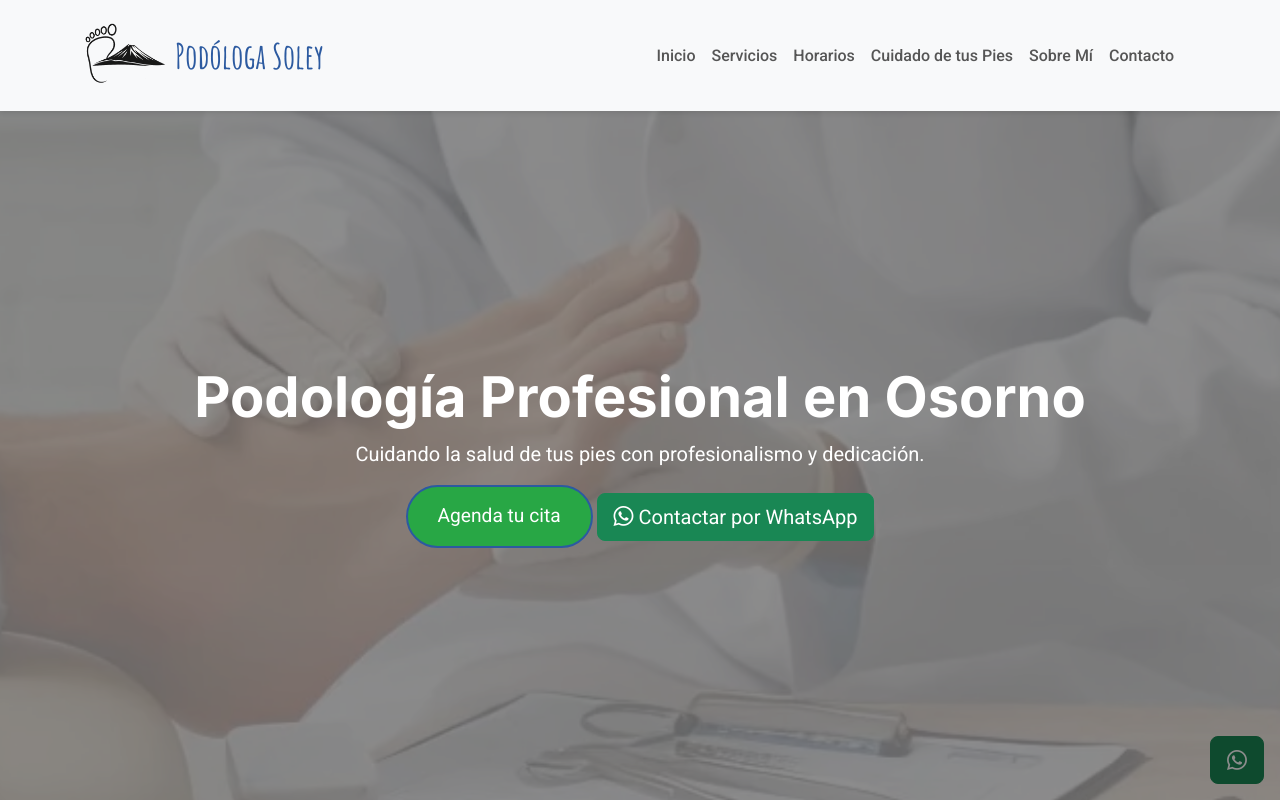
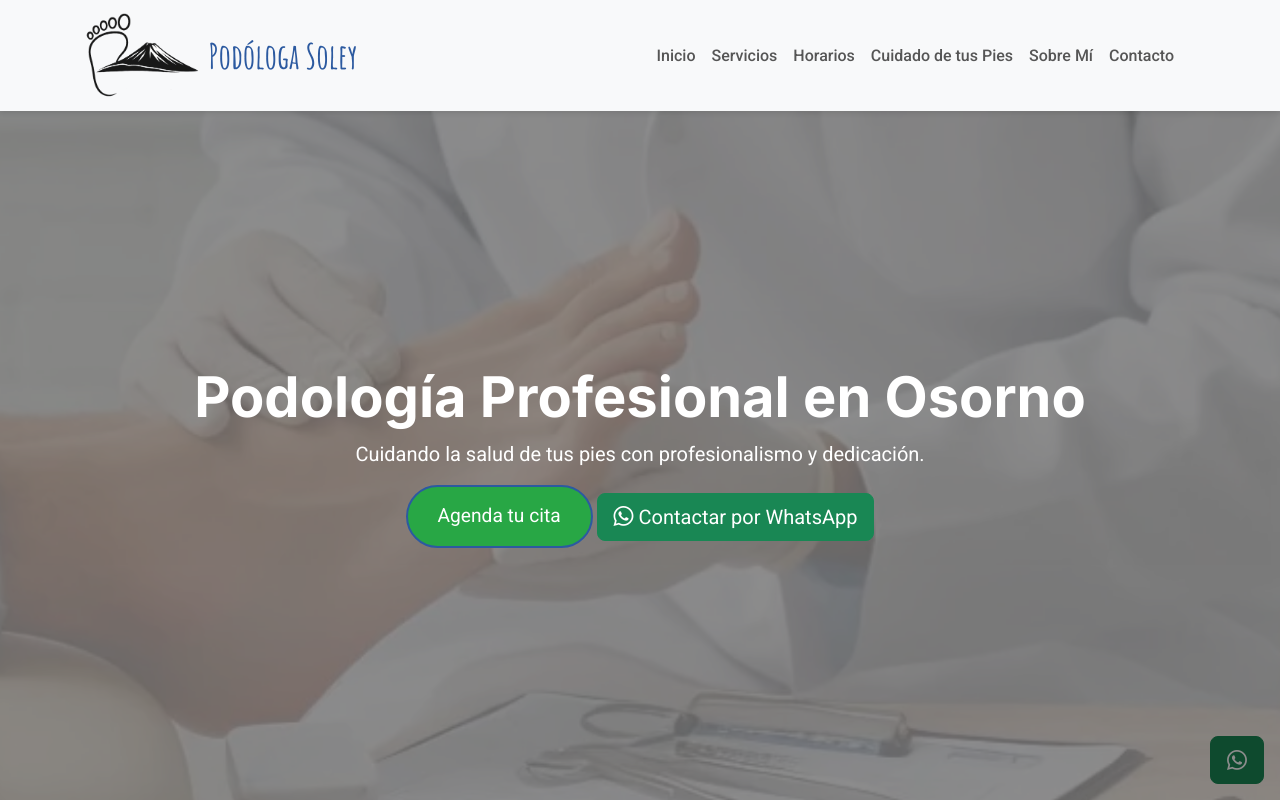
Before and after one commit to Cy5k0/soley_podologa, a plain HTML site: page index.html in a window 1280 px wide. Shown: the top 800 px of the page. Drawn offline with nearby package versions, Linux system fonts and the light colour scheme.

Commit message:
Se actualizó el logo en la barra de navegación, reemplazando la imagen anterior por una nueva versión. Se añadió el archivo de imagen correspondiente.

```diff
--- a/assets/components/navbar.html
+++ b/assets/components/navbar.html
@@ -1,7 +1,7 @@
 <nav class="navbar navbar-expand-lg navbar-light bg-light fixed-top navbar-sticky-top">
     <div class="container">
         <a class="navbar-brand d-flex align-items-center" href="index.html">
-            <img src="assets/img/logo_soley_sf.gif" alt="Logo Soley Podología" class="navbar-logo me-2">
+            <img src="assets/img/logo_soley_sf_1.gif" alt="Logo Soley Podología" class="navbar-logo me-2">
             <span class="navbar-brand-text">Podóloga Soley</span>
         </a>
         <button class="navbar-toggler" type="button" data-bs-toggle="offcanvas" data-bs-target="#offcanvasNavbar" aria-controls="offcanvasNavbar" aria-label="Toggle navigation">
```
Also changed, not shown: assets/img/logo_soley_sf_1.gif (added).
